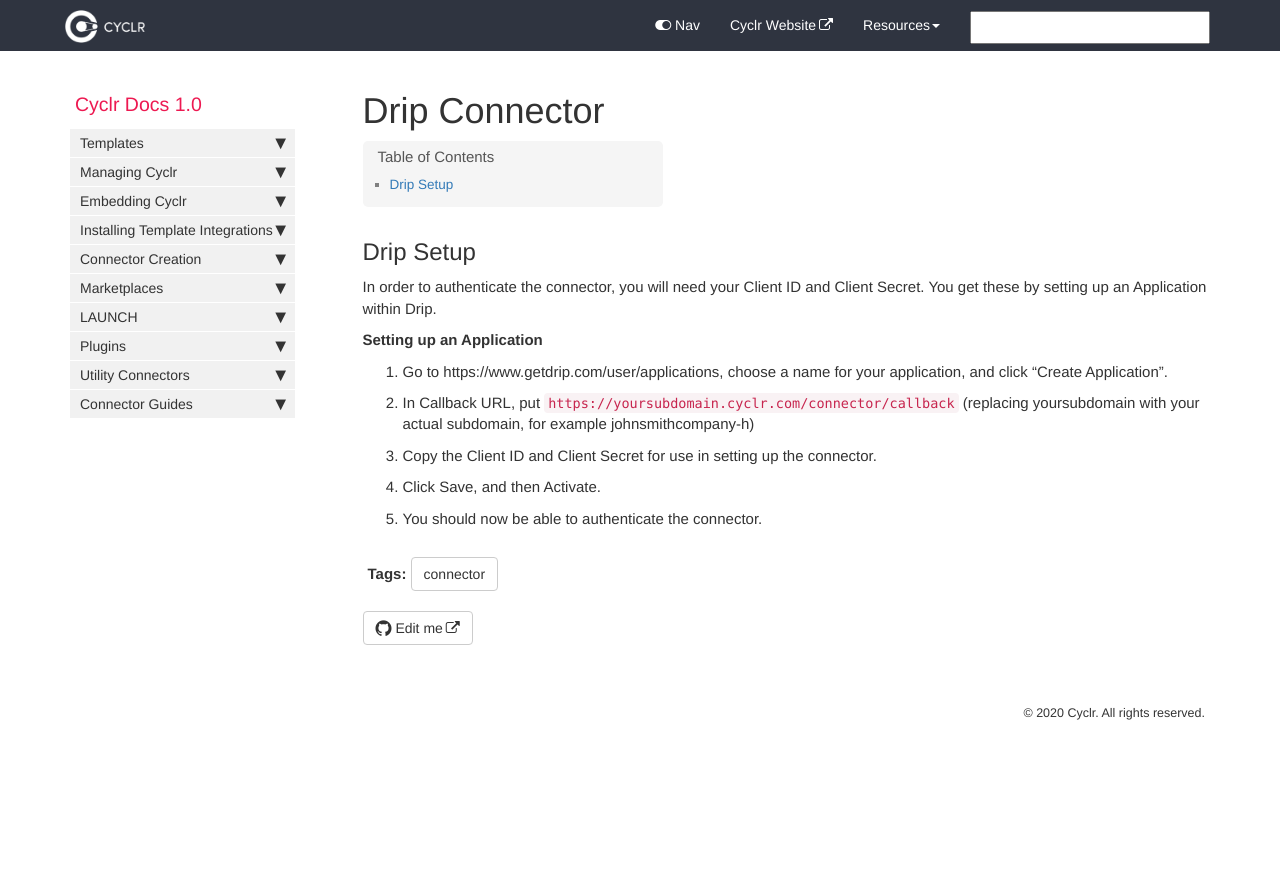
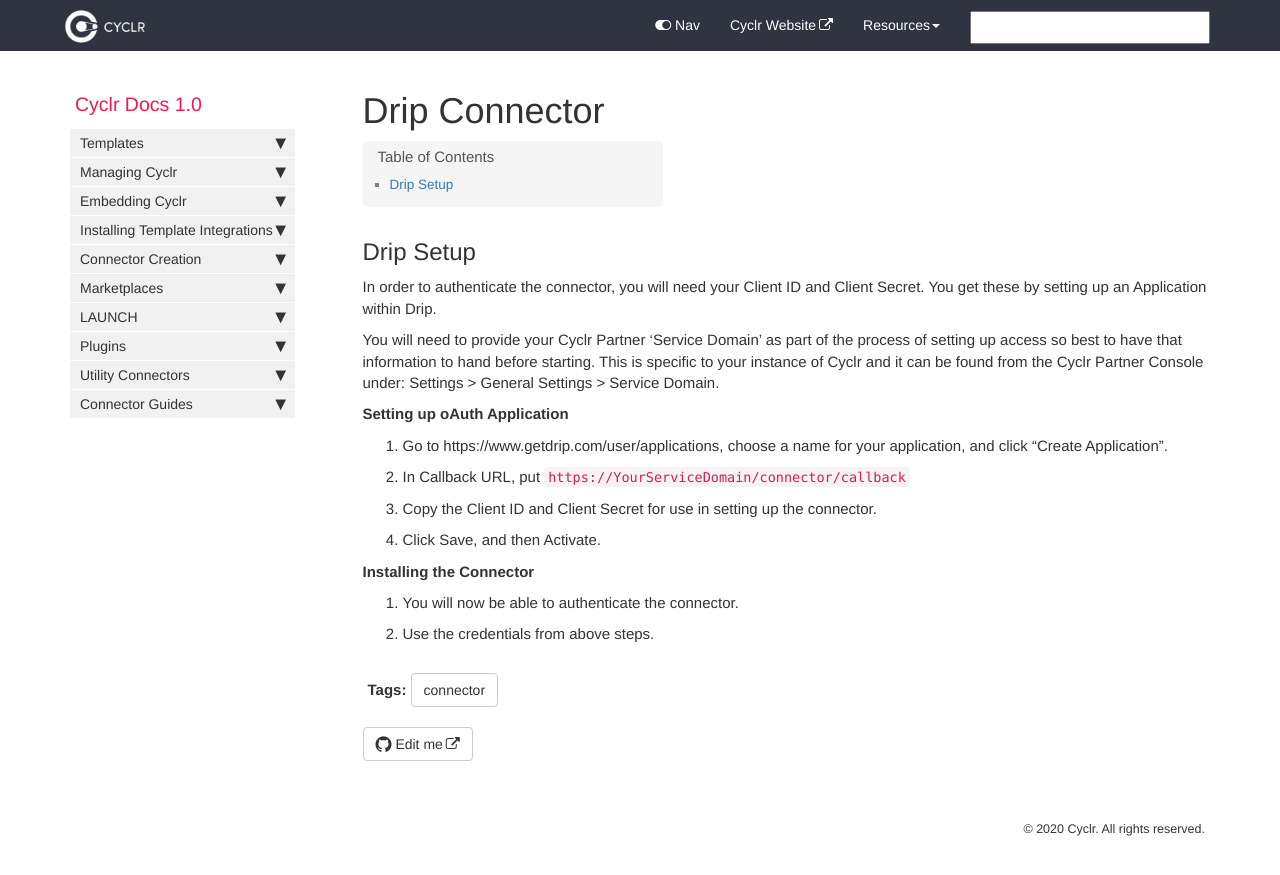
Before and after one commit to sneakysneak/docs, a Jekyll site: the page built from pages/connector-authentication/drip.md, in a window 1280 px wide. Shown: the top 875 px of the page. Built offline with Jekyll 4.4.1, drawn with Linux system fonts in a browser that asks for light colours; nearby versions of some CDN libraries; comment, search, counter and statistics services are not loaded.

Commit message:
Update drip.md

```diff
--- a/pages/connector-authentication/drip.md
+++ b/pages/connector-authentication/drip.md
@@ -9,9 +9,14 @@ Drip Setup
 ---------------
 In order to authenticate the connector, you will need your Client ID and Client Secret.  You get these by setting up an Application within Drip.
 
-**Setting up an Application**
+You will need to provide your Cyclr Partner ‘Service Domain’ as part of the process of setting up access so best to have that information to hand before starting. This is specific to your instance of Cyclr and it can be found from the Cyclr Partner Console under: Settings > General Settings > Service Domain.
+
+**Setting up oAuth Application**
 1. Go to https://www.getdrip.com/user/applications, choose a name for your application, and click "Create Application".
-2. In Callback URL, put ``https://yoursubdomain.cyclr.com/connector/callback`` (replacing yoursubdomain with your actual subdomain, for example johnsmithcompany-h)
+2. In Callback URL, put ``https://YourServiceDomain/connector/callback``
 3. Copy the Client ID and Client Secret for use in setting up the connector.
 4. Click Save, and then Activate.
-5. You should now be able to authenticate the connector.
+
+**Installing the Connector**
+6. You will now be able to authenticate the connector.
+7. Use the credentials from above steps.
```
